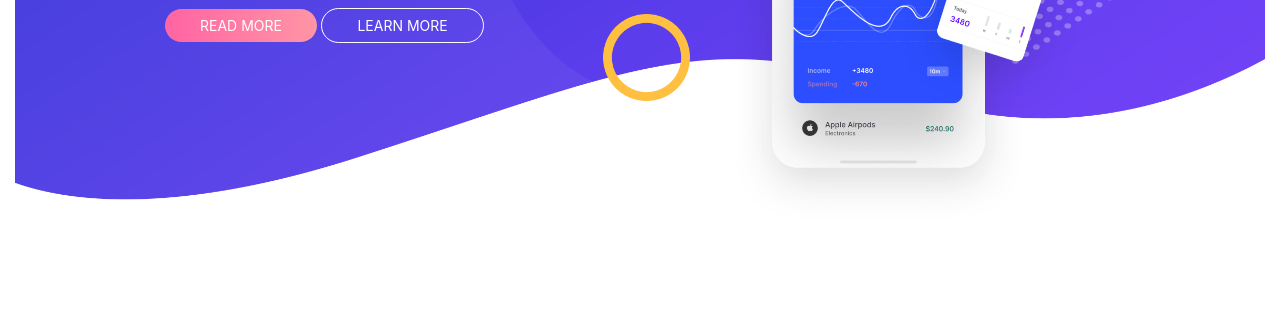
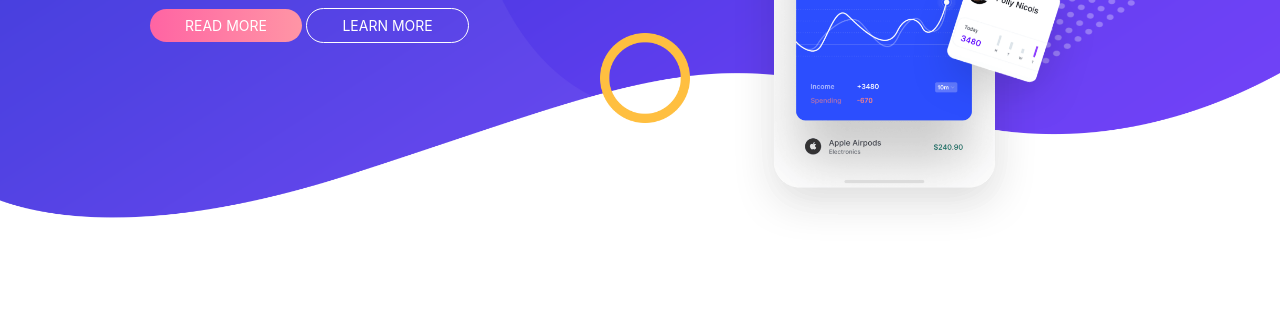
Before and after one commit to Ranagithubrr/appri, a plain HTML site: page index.html in a window 1280 px wide. Shown: the part 414-742 px from the top of the page. Drawn offline with Linux system fonts and the light colour scheme.

Commit message:
Update style.css

```diff
--- a/css/style.css
+++ b/css/style.css
@@ -7,7 +7,10 @@
 
 
 .container-fluid {
-    /* padding:0; */
+    padding:0;
+}
+body section{
+    overflow:hidden;
 }
 
 #header-section .fixed-nav {
```
